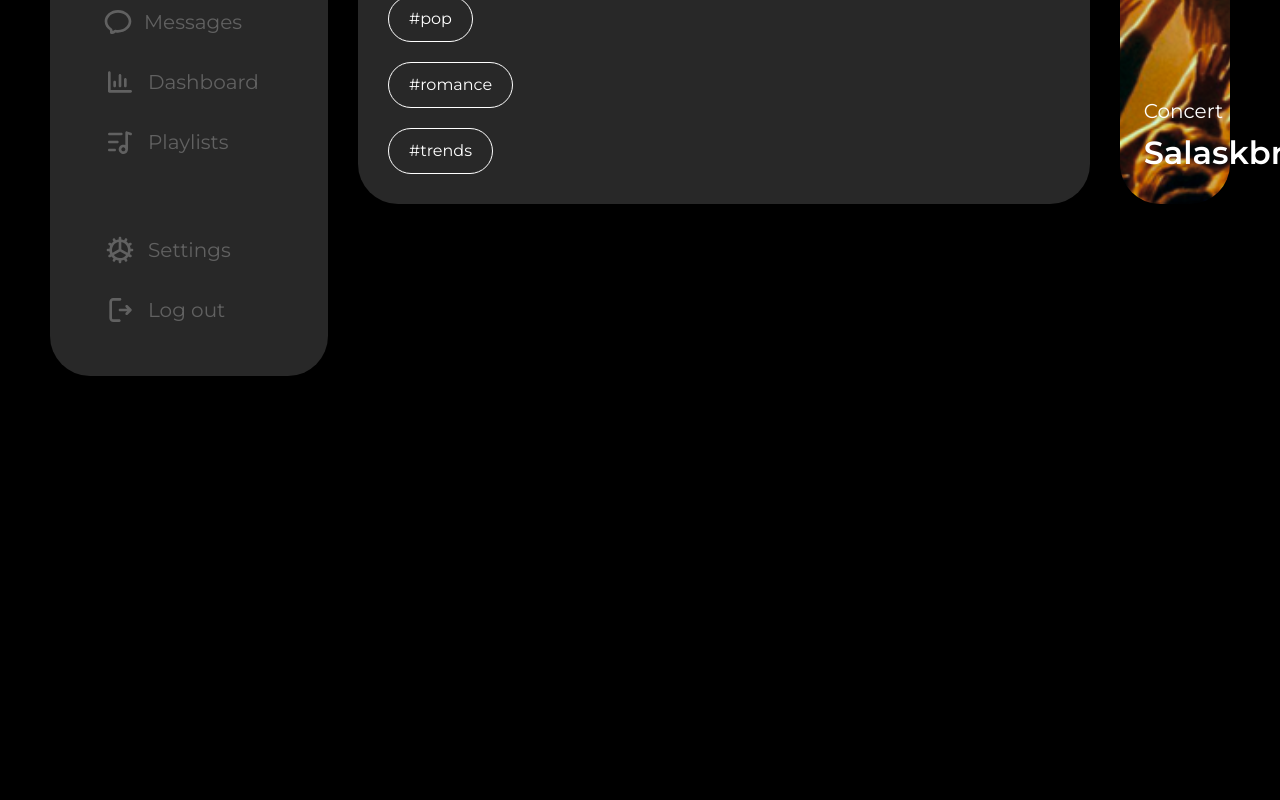
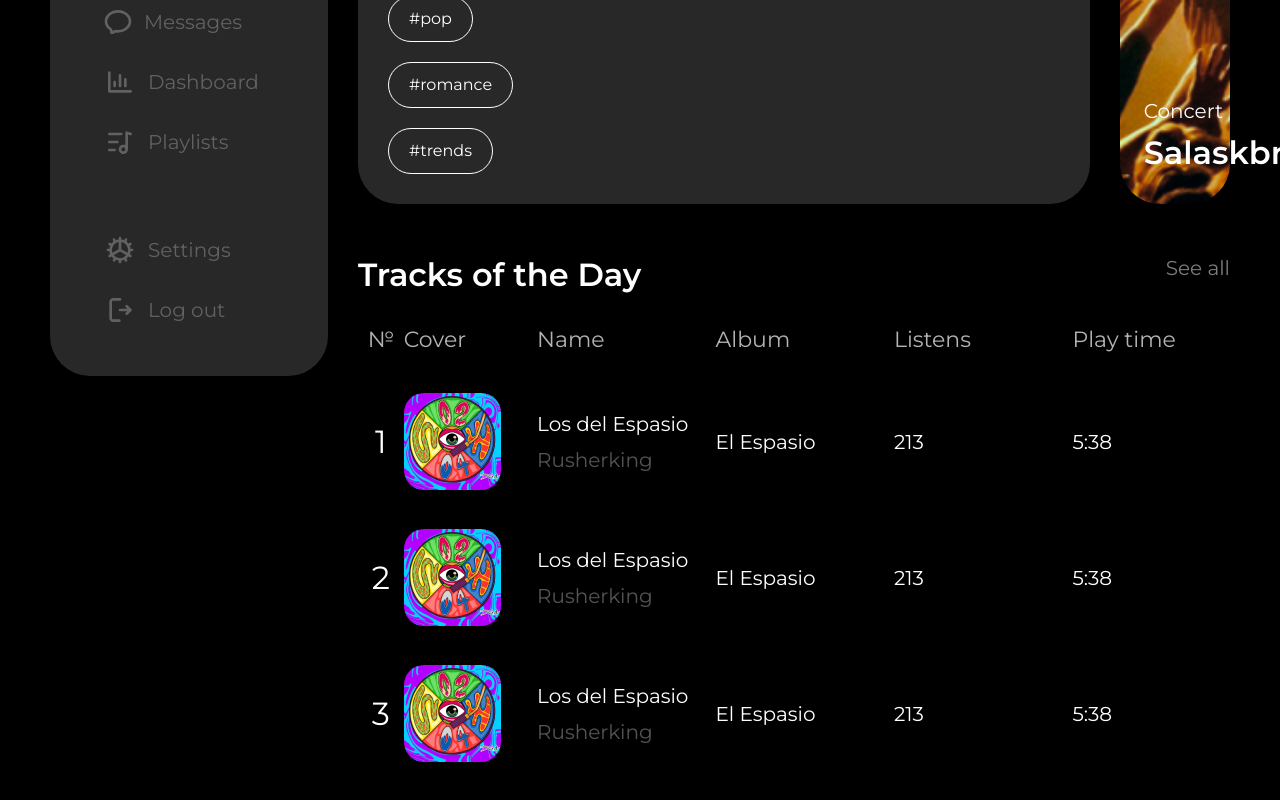
Before and after one commit to seamusic-official/seamusic-frontend, a Next.js app: page /main in a window 1280 px wide. Shown: the part 520-1320 px from the top of the page. Before the commit the page ends 1218 px from the top, so only its background shows below. Built offline with nearby package versions, Linux system fonts and the light colour scheme.

Commit message:
feat: add starting design for ContentTracks component

```diff
--- a/src/pages/main/Main.tsx
+++ b/src/pages/main/Main.tsx
@@ -1,4 +1,4 @@
-import { ContentTop, MainHeader, MainLogo, MainMenu } from '@/shared/components';
+import { ContentTop, ContentTracks, MainHeader, MainLogo, MainMenu } from '@/shared/components';
 import s from './Main.module.scss';
 
 export function Main() {
@@ -9,7 +9,7 @@ export function Main() {
       <MainMenu />
       <div className={s.mainContent}>
         <ContentTop />
-        <div className={s.contentTracks}>contentTracks</div>
+        <ContentTracks />
         <div className={s.contentArtists}>contentArtists</div>
         <div className={s.contentProducers}>contentProducers</div>
         <div className={s.contentBeats}>contentBeats</div>
--- /dev/null
+++ b/src/shared/components/content-tracks/ContentTracks.module.scss
@@ -0,0 +1,16 @@
+.wrapper {
+  display: flex;
+  flex-direction: column;
+  gap: 30px;
+
+  .contentMain {
+    display: flex;
+    flex-direction: column;
+    gap: 20px;
+
+    .contentItems {
+      display: flex;
+      flex-direction: column;
+    }
+  }
+}
--- /dev/null
+++ b/src/shared/components/content-tracks/ContentTracks.tsx
@@ -0,0 +1,92 @@
+import { ContentTitle, TrackItem } from '@/shared/ui';
+import s from './ContentTracks.module.scss';
+import { TrackItemType } from '@/shared/ui/track-item/TrackItem';
+import trackItemImg from '@/shared/assets/main/track_item_01.png';
+
+const CONTENT_TRACKS = {
+  title: {
+    left: 'Tracks of the Day',
+    right: 'See all',
+  },
+};
+
+const TRACK_ITEM_TITLE: TrackItemType = {
+  number: '№',
+  cover: {
+      title: 'Cover',
+  },
+  name: {
+    title: 'Name',
+  },
+  album: 'Album',
+  listens: 'Listens',
+  playTime: 'Play time',
+  like: '',
+  isTitle: true,
+};
+
+const TRACK_ITEMS: TrackItemType[] = [
+  {
+    number: '1',
+    cover: {
+      title: 'Album cover',
+      cover: trackItemImg,
+    },
+    name: {
+      title: 'Los del Espasio',
+      author: 'Rusherking',
+    },
+    album: 'El Espasio',
+    listens: '213',
+    playTime: '5:38',
+    like: '',
+  },
+  {
+    number: '2',
+    cover: {
+      title: 'Album cover',
+      cover: trackItemImg,
+    },
+    name: {
+      title: 'Los del Espasio',
+      author: 'Rusherking',
+    },
+    album: 'El Espasio',
+    listens: '213',
+    playTime: '5:38',
+    like: '',
+  },
+  {
+    number: '3',
+    cover: {
+      title: 'Album cover',
+      cover: trackItemImg,
+    },
+    name: {
+      title: 'Los del Espasio',
+      author: 'Rusherking',
+    },
+    album: 'El Espasio',
+    listens: '213',
+    playTime: '5:38',
+    like: '',
+  },
+];
+
+export function ContentTracks() {
+  return (
+    <div className={s.wrapper}>
+      <ContentTitle left={CONTENT_TRACKS.title.left} right={CONTENT_TRACKS.title.right} />
+      <div className={s.contentMain}>
+        <TrackItem data={TRACK_ITEM_TITLE} />
+        <div className={s.contentItems}>
+          {
+            TRACK_ITEMS.map((item) => (
+              <TrackItem key={item.number} data={item} />
+            ))
+          }
+        </div>
+      </div>
+    </div>
+  )
+}
--- a/src/shared/components/index.ts
+++ b/src/shared/components/index.ts
@@ -6,3 +6,4 @@ export { ContentTopRight } from './content-top-right/ContentTopRight';
 export { MainHeader } from './main-header/MainHeader';
 export { MainLogo } from './main-logo/MainLogo';
 export { MainMenu } from './main-menu/MainMenu';
+export { ContentTracks } from './content-tracks/ContentTracks';
--- /dev/null
+++ b/src/shared/ui/content-title/ContentTitle.module.scss
@@ -0,0 +1,19 @@
+.title {
+  display: flex;
+  justify-content: space-between;
+
+  .left {
+    font-family: var(--font-family);
+    font-weight: 600;
+    font-size: 32px;
+    line-height: 131%;
+    color: #fff;
+  }
+  .right {
+    font-family: var(--font-family);
+    font-weight: 400;
+    font-size: 20px;
+    line-height: 140%;
+    color: #7d7d7d;
+  }
+}
--- /dev/null
+++ b/src/shared/ui/content-title/ContentTitle.tsx
@@ -0,0 +1,15 @@
+import s from './ContentTitle.module.scss';
+
+type Props = {
+  left: string,
+  right: string
+}
+
+export function ContentTitle({ left, right }: Props) {
+  return (
+    <div className={s.title}>
+      <div className={s.left}>{left}</div>
+      <div className={s.right}>{right}</div>
+    </div>
+  )
+}
--- a/src/shared/ui/index.ts
+++ b/src/shared/ui/index.ts
@@ -2,3 +2,5 @@ export { Divider } from './divider/Divider';
 export { NavItem } from './nav-item/NavItem';
 export { Tag } from './tag/Tag';
 export { TopImage } from './top-image/TopImage';
+export { ContentTitle } from './content-title/ContentTitle';
+export { TrackItem } from './track-item/TrackItem';
--- /dev/null
+++ b/src/shared/ui/track-item/TrackItem.module.scss
@@ -0,0 +1,109 @@
+.trackItemTitle {
+  font-family: var(--font-family);
+  font-weight: 400;
+  font-size: 22px;
+  line-height: 127%;
+  color: #fff;
+  opacity: 0.7;
+
+  display: flex;
+
+  .number, .like {
+    width: 79px;
+    display: flex;
+    justify-content: center;
+  }
+  .cover, .name, .album, .listens, .playTime {
+    display: flex;
+    justify-content: flex-start;
+  }
+  .cover {
+    width: 230px;
+  }
+  .name {
+    width: 308px;
+  }
+  .album {
+    width: 308px;
+  }
+  .listens {
+    width: 308px;
+  }
+  .playTime {
+    width: 193px;
+  }
+}
+
+.trackItem {
+  display: flex;
+  align-items: center;
+
+  border-radius: 40px;
+  height: 136px;
+
+  .number, .like {
+    width: 79px;
+    display: flex;
+    justify-content: center;
+  }
+  .cover, .name, .album, .listens, .playTime {
+    display: flex;
+    justify-content: flex-start;
+  }
+  .number {
+    font-family: var(--font-family);
+    font-weight: 400;
+    font-size: 32px;
+    line-height: 112%;
+    color: #fff;
+  }
+  .cover {
+    width: 230px;
+
+    .coverImg {
+      border-radius: 20px;
+      width: 97px;
+      height: 97px;
+    }
+  }
+  .name {
+    width: 308px;
+
+    display: flex;
+    flex-direction: column;
+    gap: 8px;
+
+    .title {
+      font-family: var(--font-family);
+      font-weight: 400;
+      font-size: 20px;
+      line-height: 140%;
+      color: #fff;
+    }
+    .author {
+      font-family: var(--font-family);
+      font-weight: 400;
+      font-size: 20px;
+      line-height: 140%;
+      color: #545454;
+    }
+  }
+  .album {
+    width: 308px;
+  }
+  .listens {
+    width: 308px;
+  }
+  .playTime {
+    width: 193px;
+  }
+  .album,
+  .listens,
+  .playTime {
+    font-family: var(--font-family);
+    font-weight: 400;
+    font-size: 20px;
+    line-height: 140%;
+    color: #fff;
+  }
+}
--- /dev/null
+++ b/src/shared/ui/track-item/TrackItem.tsx
@@ -0,0 +1,64 @@
+import Image, { StaticImageData } from 'next/image';
+import s from './TrackItem.module.scss';
+
+export type TrackItemType = {
+  number: string;
+  cover: {
+    title: string;
+    cover?: StaticImageData
+  };
+  name: {
+    title: string;
+    author?: string;
+  };
+  album: string;
+  listens: string;
+  playTime: string;
+  like: string;
+  isTitle?: boolean;
+};
+
+type TrackItemProps = {
+  data: TrackItemType;
+}
+
+export function TrackItem({data}: TrackItemProps) {
+  return data.isTitle
+  ? (
+    <div className={s.trackItemTitle}>
+      <div className={s.number}>{data.number}</div>
+      <div className={s.cover}>{data.cover.title}</div>
+      <div className={s.name}>{data.name.title}</div>
+      <div className={s.album}>{data.album}</div>
+      <div className={s.listens}>{data.listens}</div>
+      <div className={s.playTime}>{data.playTime}</div>
+      <div className={s.like}>{data.like}</div>
+    </div>
+  )
+  : (
+    <div className={s.trackItem}>
+      <div className={s.number}>{data.number}</div>
+      <div className={s.cover}>
+        {
+          data.cover.cover
+          && (
+            <Image
+              src={data.cover.cover}
+              alt={data.cover.title}
+              role="presentation"
+              className={s.coverImg}
+            />
+          )
+        }
+      </div>
+      <div className={s.name}>
+        <div className={s.title}>{data.name.title}</div>
+        {data.name.author && <div className={s.author}>{data.name.author}</div>}
+      </div>
+      <div className={s.album}>{data.album}</div>
+      <div className={s.listens}>{data.listens}</div>
+      <div className={s.playTime}>{data.playTime}</div>
+      <div className={s.like}>{data.like}</div>
+    </div>
+  );
+}
```
Also changed, not shown: src/shared/assets/main/track_item_01.png (added).
